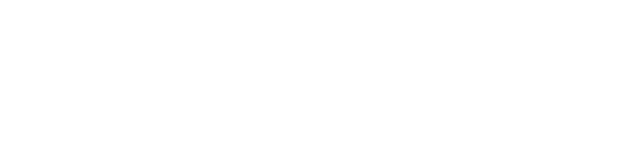
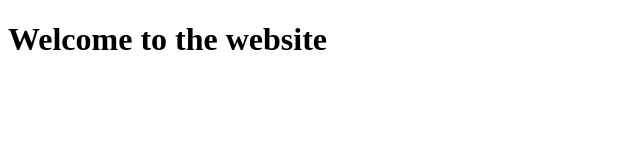
Before and after one commit to Sirvan-Al/Sirvan-Al.github.io, a plain HTML site: page index.html in a window 1280 px wide. Shown: the whole page, without its empty margins (0-640 px from the left). Drawn offline with Linux system fonts and the light colour scheme.

Commit message:
Testing index

```diff
--- a/index.html
+++ b/index.html
@@ -13,6 +13,8 @@
         <link rel="stylesheet" href="">
     </head>
     <body>
+        <h1> Welcome to the website</h1>
+
         <!--[if lt IE 7]>
             <p class="browsehappy">You are using an <strong>outdated</strong> browser. Please <a href="#">upgrade your browser</a> to improve your experience.</p>
         <![endif]-->
```
